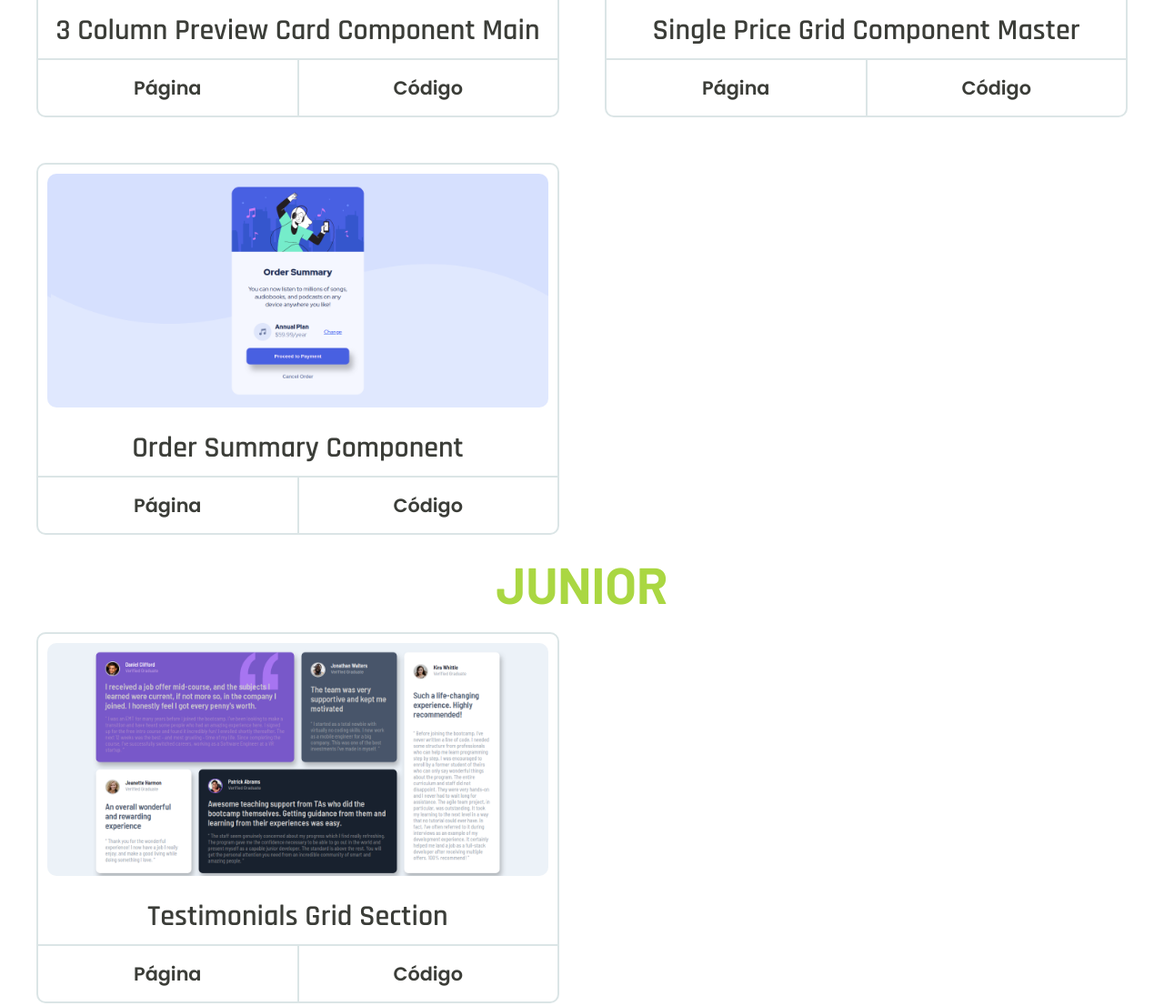
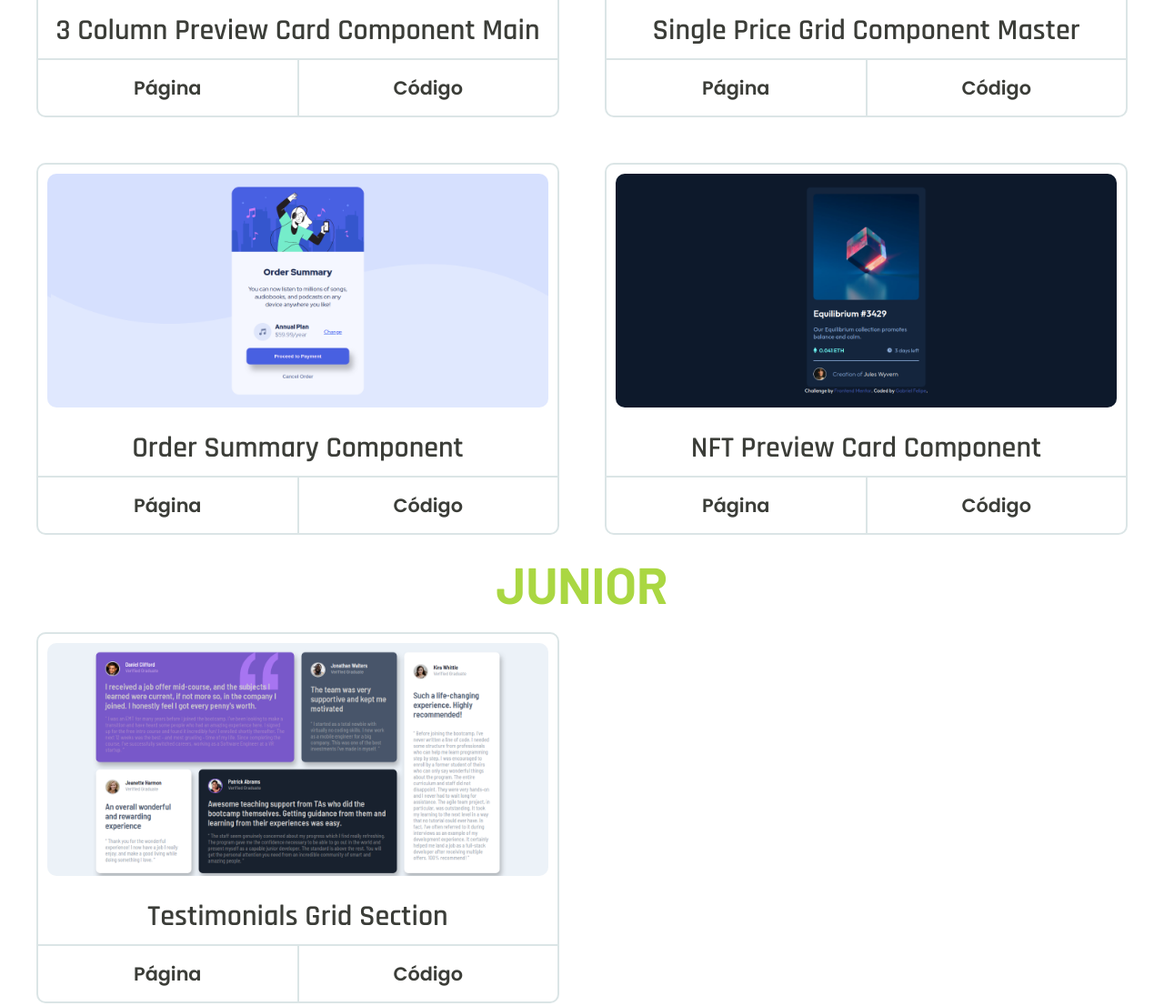
Before and after one commit to gabrielFSOliveira/frontend-mentor, a plain HTML site: page index.html in a window 1280 px wide. Shown: the part 991-2097 px from the top of the page at 91% size. Drawn offline with Linux system fonts and the light colour scheme.

Commit message:
the cards are placed by js

```diff
--- a/index.html
+++ b/index.html
@@ -29,47 +29,15 @@
             <section class="sect-nivel">
                 <h2 class="newbie">newbie</h2>
 
-                <div class="challenges">
-                    <div class="card">
-                        <div class="card-img">
-                            <img src="imagens/desafios-imagens/3-column-preview-card-component-main.png" alt="Imagem da resolução do desafio 3 Column Preview Card Component Main">
-                        </div>
-                        <h3 class="card-title">3 Column Preview Card Component Main</h3>
-                        <div class="card-link card-page"><a href="https://gabrielfsoliveira.github.io/frontend-mentor/desafios/3-column-preview-card-component-main/">Página</a></div>
-                        <div class="card-link card-code"><a href="https://github.com/gabrielFSOliveira/frontend-mentor/tree/main/desafios/3-column-preview-card-component-main">Código</a></div>
-                    </div>
-
-                    <div class="card">
-                        <div class="card-img">
-                            <img src="imagens/desafios-imagens/single-price-grid-component-master.png" alt="Imagem da resolução do desafio 3 Single Price Grid Component Master">
-                        </div>
-                        <h3 class="card-title">Single Price Grid Component Master</h3>
-                        <div class="card-link card-page"><a href="https://gabrielfsoliveira.github.io/frontend-mentor/desafios/single-price-grid-component-master/">Página</a></div>
-                        <div class="card-link card-code"><a href="https://github.com/gabrielFSOliveira/frontend-mentor/tree/main/desafios/single-price-grid-component-master">Código</a></div>
-                    </div>
-
-                    <div class="card">
-                        <div class="card-img">
-                            <img src="imagens/desafios-imagens/order-summary-component-main.png" alt="Imagem da resolução do desafio 3 Single Order Summary Component">
-                        </div>
-                        <h3 class="card-title">Order Summary Component</h3>
-                        <div class="card-link card-page"><a href="https://gabrielfsoliveira.github.io/frontend-mentor/desafios/order-summary-component-main/">Página</a></div>
-                        <div class="card-link card-code"><a href="https://github.com/gabrielFSOliveira/frontend-mentor/tree/main/desafios/order-summary-component-main/">Código</a></div>
-                    </div>
+                <div class="challenges newbie-div">
+                    <!-- CARD POR JS -->
                 </div>
             </section>
             <section class="sect-nivel">
                 <h2 class="junior">junior</h2>
 
-                <div class="challenges">
-                    <div class="card">
-                        <div class="card-img">
-                            <img src="imagens/desafios-imagens/testimonials-grid-section-main.png" alt="Imagem da resolução do desafio 3 Testimonials Grid Section">
-                        </div>
-                        <h3 class="card-title">Testimonials Grid Section</h3>
-                        <div class="card-link card-page"><a href="https://gabrielfsoliveira.github.io/frontend-mentor/desafios/testimonials-grid-section-main/">Página</a></div>
-                        <div class="card-link card-code"><a href="https://github.com/gabrielFSOliveira/frontend-mentor/tree/main/desafios/testimonials-grid-section-main">Código</a></div>
-                    </div>
+                <div class="challenges junior-div">
+                    <!-- CARD POR JS -->
                 </div>
             </section>
         </div>
@@ -79,5 +47,7 @@
             <p>Desenvolvido por <a href="https://github.com/gabrielFSOliveira" target="_blank" class="mine-github">Gabriel Felipe</a>.</p>
         </div>
     </footer>
+
+    <script src="./js/script.js"></script>
 </body>
 </html>
--- /dev/null
+++ b/js/script.js
@@ -0,0 +1,61 @@
+const cards = [
+    {
+        img: './imagens/desafios-imagens/3-column-preview-card-component-main.png',
+        challenge: '3 Column Preview Card Component Main',
+        page_link: 'https://gabrielfsoliveira.github.io/frontend-mentor/desafios/3-column-preview-card-component-main/',
+        code_link: 'https://github.com/gabrielFSOliveira/frontend-mentor/tree/main/desafios/3-column-preview-card-component-main',
+        level: 'newbie'
+    },
+    {
+        img: 'imagens/desafios-imagens/single-price-grid-component-master.png',
+        challenge: 'Single Price Grid Component Master',
+        page_link: 'https://gabrielfsoliveira.github.io/frontend-mentor/desafios/single-price-grid-component-master/',
+        code_link: 'https://github.com/gabrielFSOliveira/frontend-mentor/tree/main/desafios/single-price-grid-component-master',
+        level: 'newbie'
+    },
+    {
+        img: './imagens/desafios-imagens/order-summary-component-main.png',
+        challenge: 'Order Summary Component',
+        page_link: 'https://gabrielfsoliveira.github.io/frontend-mentor/desafios/order-summary-component-main/',
+        code_link: 'https://github.com/gabrielFSOliveira/frontend-mentor/tree/main/desafios/order-summary-component-main/',
+        level: 'newbie'
+    },
+    {
+        img: './imagens/desafios-imagens/testimonials-grid-section-main.png',
+        challenge: 'Testimonials Grid Section',
+        page_link: 'https://gabrielfsoliveira.github.io/frontend-mentor/desafios/testimonials-grid-section-main/',
+        code_link: 'https://github.com/gabrielFSOliveira/frontend-mentor/tree/main/desafios/testimonials-grid-section-main',
+        level: 'junior'
+    },
+    {
+        img: './imagens/desafios-imagens/nft-preview-card-component.png',
+        challenge: 'NFT Preview Card Component',
+        page_link: 'https://gabrielfsoliveira.github.io/frontend-mentor/desafios/nft-preview-card-component-main/',
+        code_link: 'https://github.com/gabrielFSOliveira/frontend-mentor/tree/main/desafios/nft-preview-card-component-main',
+        level: 'newbie'
+    },
+]
+
+cards.map(card =>{
+    const {img, challenge, page_link, code_link, level} = card
+
+    const div_card = document.createElement('div')
+    div_card.classList.add('card')
+
+    div_card.innerHTML = `
+    <div class="card-img">
+    <img src="${img}" alt="Imagem da resolução do desafio ${challenge}">
+    </div>
+    <h3 class="card-title">${challenge}</h3>
+    <div class="card-link card-page">
+        <a href="${page_link}">Página</a>
+    </div>
+    <div class="card-link card-code">
+        <a href="${code_link}">Código</a>
+    </div>`
+
+    if (level == 'newbie')
+        document.querySelector('.newbie-div').appendChild(div_card)
+    else if(level == 'junior')
+        document.querySelector('.junior-div').appendChild(div_card)
+})
```
Also changed, not shown: imagens/desafios-imagens/nft-preview-card-component.png (added).
